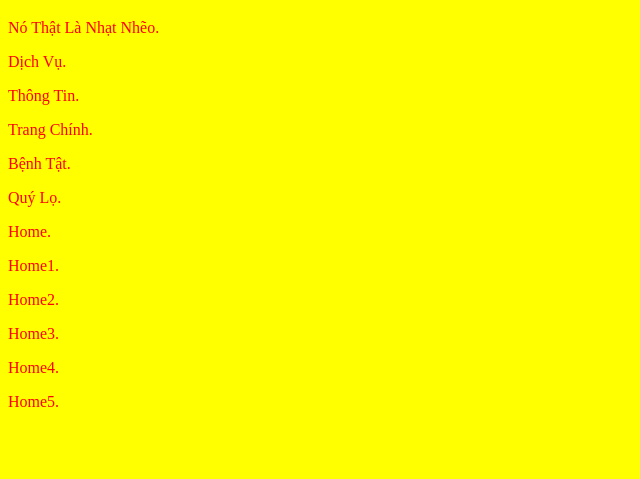
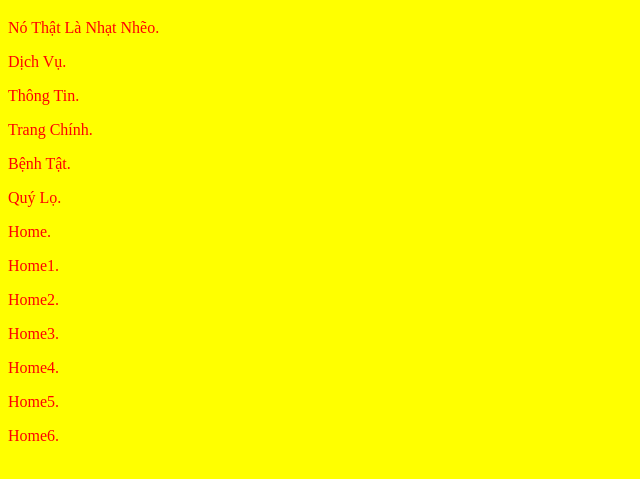
Before and after one commit to soclo-cpu/trangchu, a plain HTML site: page index.html in a window 1280 px wide. Shown: the part 61-540 px from the top of the page, without its empty margins (0-640 px from the left). Drawn offline with Linux system fonts and the light colour scheme.

Commit message:
Update index.html

```diff
--- a/index.html
+++ b/index.html
@@ -28,5 +28,6 @@
     <p><a href="https://soclo-cpu.github.io/bungchimLeVanQuy/Home03.html">Home3.</a></p>
     <p><a href="https://soclo-cpu.github.io/yametekudasai/Home4.html">Home4.</a></p>
     <p><a href="https://soclo-cpu.github.io/week/Home5.html">Home5.</a></p>
+        <p><a href="https://soclo-cpu.github.io/soclotapthe/Home6.html">Home6.</a></p>
     </body>
 </html>
```
